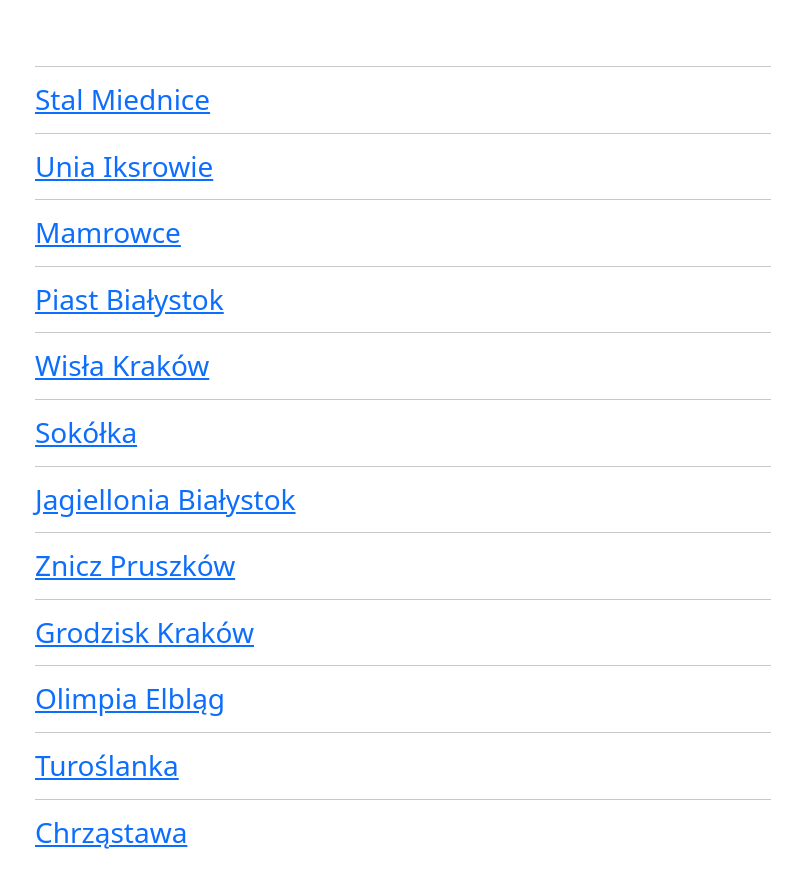
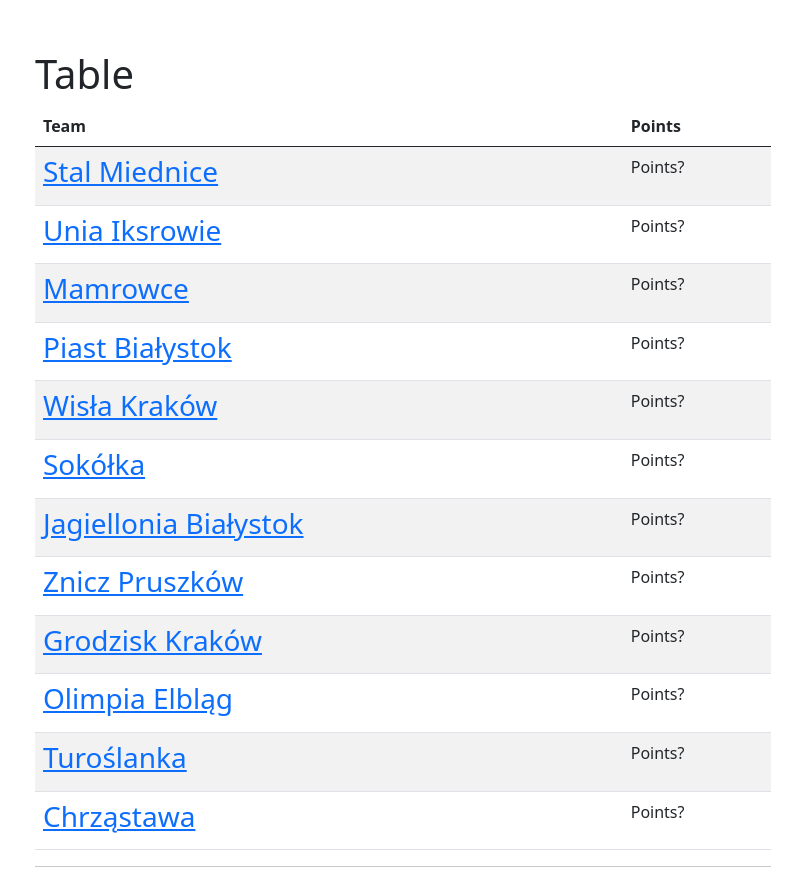
Before and after one commit to piotrgo00/RozgrywkiPilkiNoznej, a Django app: page /team/ in a window 1280 px wide. Shown: the part 56-939 px from the top of the page, without its empty margins (47-849 px from the left). Before the commit the page ends 905 px from the top, so only its background shows below. Run offline with Django 4.2, Linux system fonts and the light colour scheme; data comes from the database, SQL or seed files in the repository; some libraries are stand-ins or nearby versions.

Commit message:
teams table

```diff
--- a/RozgrywkiPilkiNoznej/football_league/templates/football_league/Team/team_list.html
+++ b/RozgrywkiPilkiNoznej/football_league/templates/football_league/Team/team_list.html
@@ -1,10 +1,27 @@
 {% extends 'football_league/base.html' %}
-
 {% block content %}
-    {% for team in team_list %}
-        <div class="team">
+    <div class="team">
+            <div class="ptable">
+                <h1 class="headin">Table</h1>
+                    <table class="table table-striped table-hover">
+                        <thead class="thead-dark">
+                        <tr>
+                            <th>Team</th>
+                            <th>Points</th>
+                        </tr>
+                        </thead>
+                        <tbody>
+                        {% for team in team_list %}
+                        <tr>
+                            <td> <h3><a href="{% url 'football_league:team_detail' team.id %}">{{ team.name|linebreaksbr }}</a></h3> </td>
+                            <td>
+                                Points?
+                            </td>
+                        </tr>
+                        {% endfor %}
+                         </tbody>
+                    </table>
+            </div>
             <hr>
-            <h3><a href="{% url 'football_league:team_detail' team.id %}">{{ team.name|linebreaksbr }}</a></h3>
         </div>
-    {% endfor %}
 {% endblock %}
```
